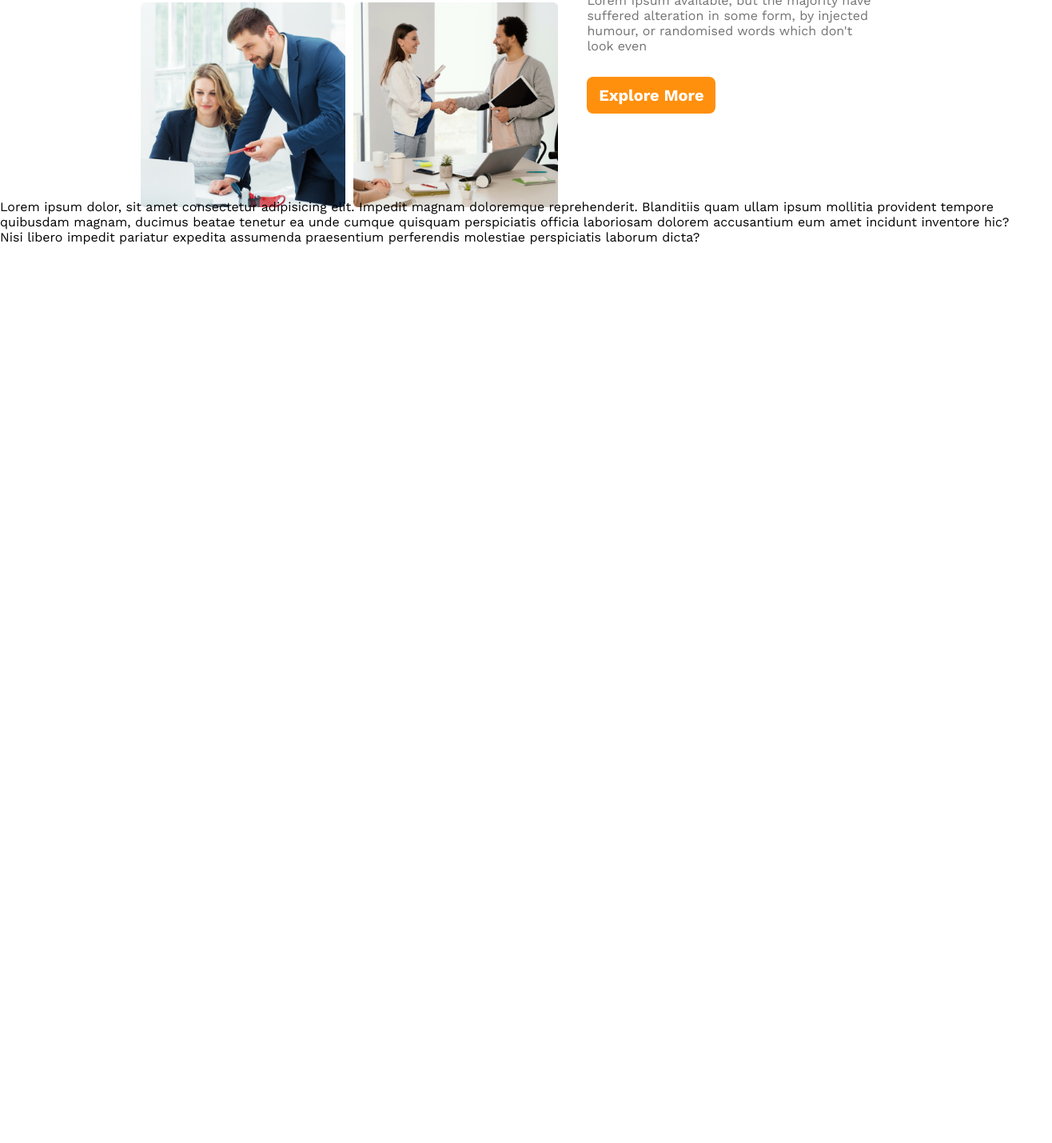
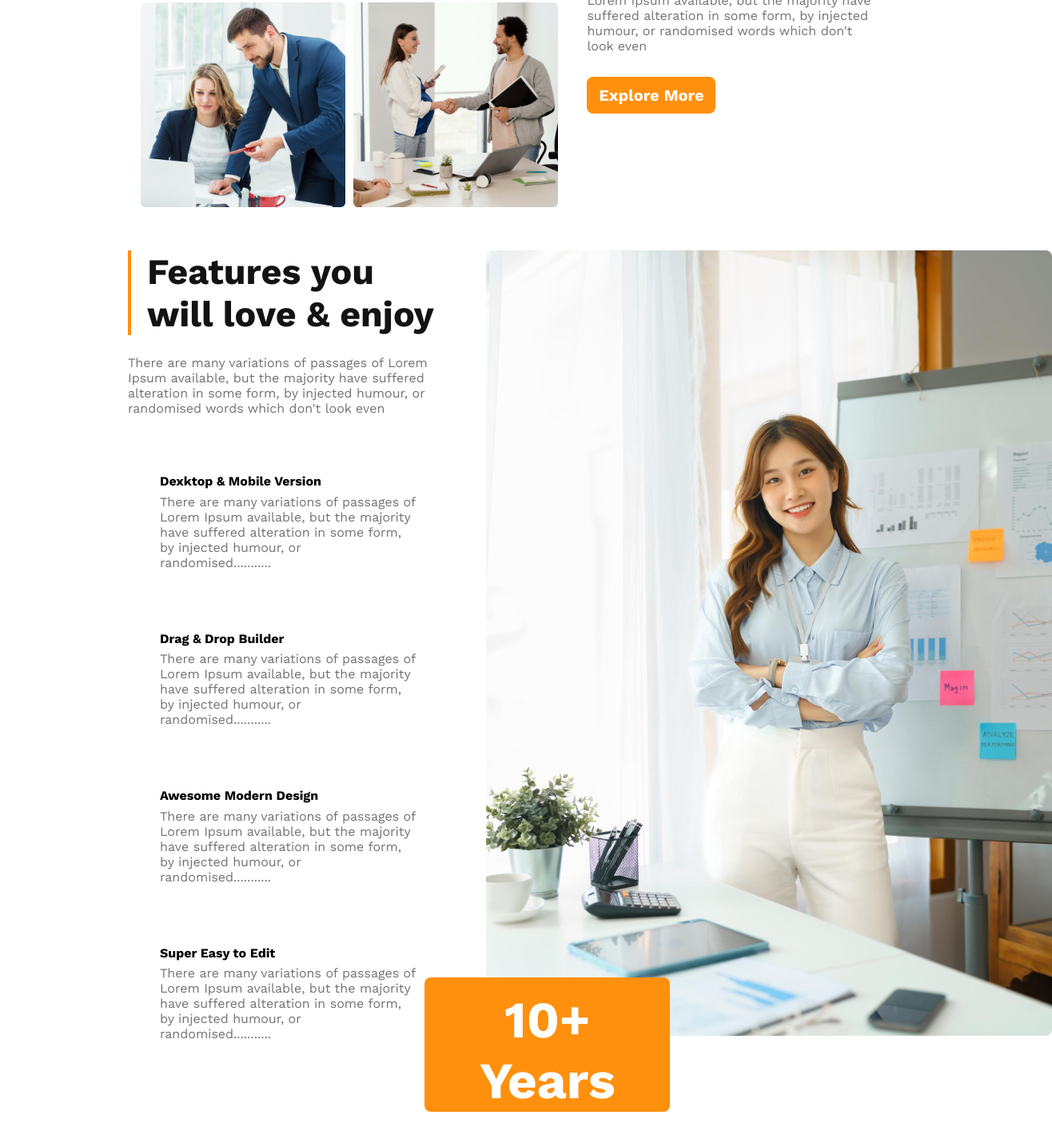
Before and after one commit to Zihan231/G3-Architect, a plain HTML site: page index.html in a window 1280 px wide. Shown: the part 1372-2801 px from the top of the page at 80% size, 1316 px wide, since content can reach past the window. Before the commit the page ends 1678 px from the top, so only its background shows below. Drawn offline with nearby package versions, Linux system fonts and the light colour scheme.

Commit message:
Featured section added

```diff
--- a/index.html
+++ b/index.html
@@ -39,7 +39,10 @@
           <img src="./images/team4.png" alt="Team4" />
         </div>
         <div id="QuickList-Headings">
-          <h2><span class="Dark3 Qc">Quick list</span> of Our <span class="Highlight">Features</span></h2>
+          <h2>
+            <span class="Dark3 Qc">Quick list</span> of Our
+            <span class="Highlight">Features</span>
+          </h2>
           <p class="Dark3">
             There are many variations of passages of Lorem Ipsum available, but
             the majority have suffered alteration in some form, by injected
@@ -48,7 +51,57 @@
           <button class="btn Highlight-Bg white">Explore More</button>
         </div>
       </section>
-      <section>Lorem ipsum dolor, sit amet consectetur adipisicing elit. Impedit magnam doloremque reprehenderit. Blanditiis quam ullam ipsum mollitia provident tempore quibusdam magnam, ducimus beatae tenetur ea unde cumque quisquam perspiciatis officia laboriosam dolorem accusantium eum amet incidunt inventore hic? Nisi libero impedit pariatur expedita assumenda praesentium perferendis molestiae perspiciatis laborum dicta?</section>
+      <section id="Feature-Section" class="Display-flex">
+        <div class="Feature">
+          <div class="Feature-Headings">
+            <h1 class="Dark1">Features you will love & enjoy</h1>
+            <p class="Dark3">
+              There are many variations of passages of Lorem Ipsum available,
+              but the majority have suffered alteration in some form, by
+              injected humour, or randomised words which don't look even
+            </p>
+          </div>
+          <div class="Feature-Cards-Contianer">
+            <div class="Feature-Cards">
+              <h4>Dexktop & Mobile Version</h4>
+              <p class="Dark3">
+                There are many variations of passages of Lorem Ipsum available,
+                but the majority have suffered alteration in some form, by
+                injected humour, or randomised...........
+              </p>
+            </div>
+            <div class="Feature-Cards">
+              <h4>Drag & Drop Builder</h4>
+              <p class="Dark3">
+                There are many variations of passages of Lorem Ipsum available,
+                but the majority have suffered alteration in some form, by
+                injected humour, or randomised...........
+              </p>
+            </div>
+            <div class="Feature-Cards">
+              <h4>Awesome Modern Design</h4>
+              <p class="Dark3">
+                There are many variations of passages of Lorem Ipsum available,
+                but the majority have suffered alteration in some form, by
+                injected humour, or randomised...........
+              </p>
+            </div>
+            <div class="Feature-Cards">
+              <h4>Super Easy to Edit</h4>
+              <p class="Dark3">
+                There are many variations of passages of Lorem Ipsum available,
+                but the majority have suffered alteration in some form, by
+                injected humour, or randomised...........
+              </p>
+            </div>
+          </div>
+        </div>
+        <div class="Feature-Img-Container">
+          <img src="./images/architect.png" alt="Architect Picture" />
+          <button class="btn Highlight-Bg white"><span class="JamboTxt">10+ Years</span> Experience</button>
+        </div>
+      </section>
+
     </main>
   </body>
 </html>
--- a/style.css
+++ b/style.css
@@ -119,6 +119,46 @@ header img {
   margin-bottom: 6%;
 }
 
+#Feature-Section {
+  width: 75vw;
+  margin: 5% auto 0 auto;
+  gap: 5%;
+}
+.Feature-Img-Container {
+  width: 40vw;
+}
+.Feature-Headings p {
+  margin-bottom: 12%;
+}
+.Feature-Headings h1 {
+  font-size: 2.8rem;
+  margin-bottom: 2vw;
+  padding-left: 5%;
+  border-left: #ff900e 4px solid;
+}
+.Feature-Cards h4 {
+  margin-bottom: 2%;
+}
+.Feature-Cards {
+  padding: 6% 10%;
+  border-radius: 8px;
+  margin-bottom: 7%;
+}
+.JamboTxt {
+  font-size: 4rem;
+  font-weight: bold;
+}
+.Feature-Img-Container button {
+  width: 60%;
+  height: 15%;
+  padding: 3% 4%;
+  font-size: 1.5rem;
+  font-weight: 400;
+  margin-top: -15%;
+  margin-left: -15%;
+}
+
+/* For mobile */
 @media screen and (max-width: 575.98px) {
   nav {
     margin-top: 50px;
@@ -127,14 +167,13 @@ header img {
     margin: 0px auto 0px auto;
   }
   #Nav-List ul a {
-  font-size: 0.8em;
-}
+    font-size: 0.8em;
+  }
   #Nav-List ul {
     font-size: 100%;
     gap: 2vw;
   }
   .Hero-Heading h1 {
-    /* word-wrap: break-word; */
     font-size: 2em;
   }
   nav h2 {
@@ -155,7 +194,26 @@ header img {
   .QuickList-Img-Container img {
     width: 35vw;
   }
+  #Feature-Section img {
+    width: 100%;
+  }
+  .Feature-Img-Container {
+    display: none;
+  }
+  #Feature-Section {
+    width: 90vw;
+    margin: 10% auto 0 auto;
+  }
+  .Feature-Img-Container button {
+    display: none;
+  }
+  .Feature-Cards {
+    padding: 3% 5%;
+    border-radius: 8px;
+    margin-bottom: 4%;
+  }
 }
+/* For tab */
 @media screen and (min-width: 576px) and (max-width: 992px) {
   nav {
     margin-top: 50px;
@@ -175,19 +233,19 @@ header img {
     font-size: 3em;
     margin-bottom: 2%;
   }
-  #QuickList{
+  #QuickList {
     width: 80vw;
   }
-  #QuickList-Headings p{
-    font-size: 0.9em;;
-  }
-  #QuickList-Headings button{
+  #QuickList-Headings p {
     font-size: 0.9em;
   }
-  #QuickList-Headings{
+  #QuickList-Headings button {
+    font-size: 0.9em;
+  }
+  #QuickList-Headings {
     text-align: center;
   }
-  #QuickList-Headings h2{
+  #QuickList-Headings h2 {
     text-align: center;
     font-size: 2em;
   }
```
